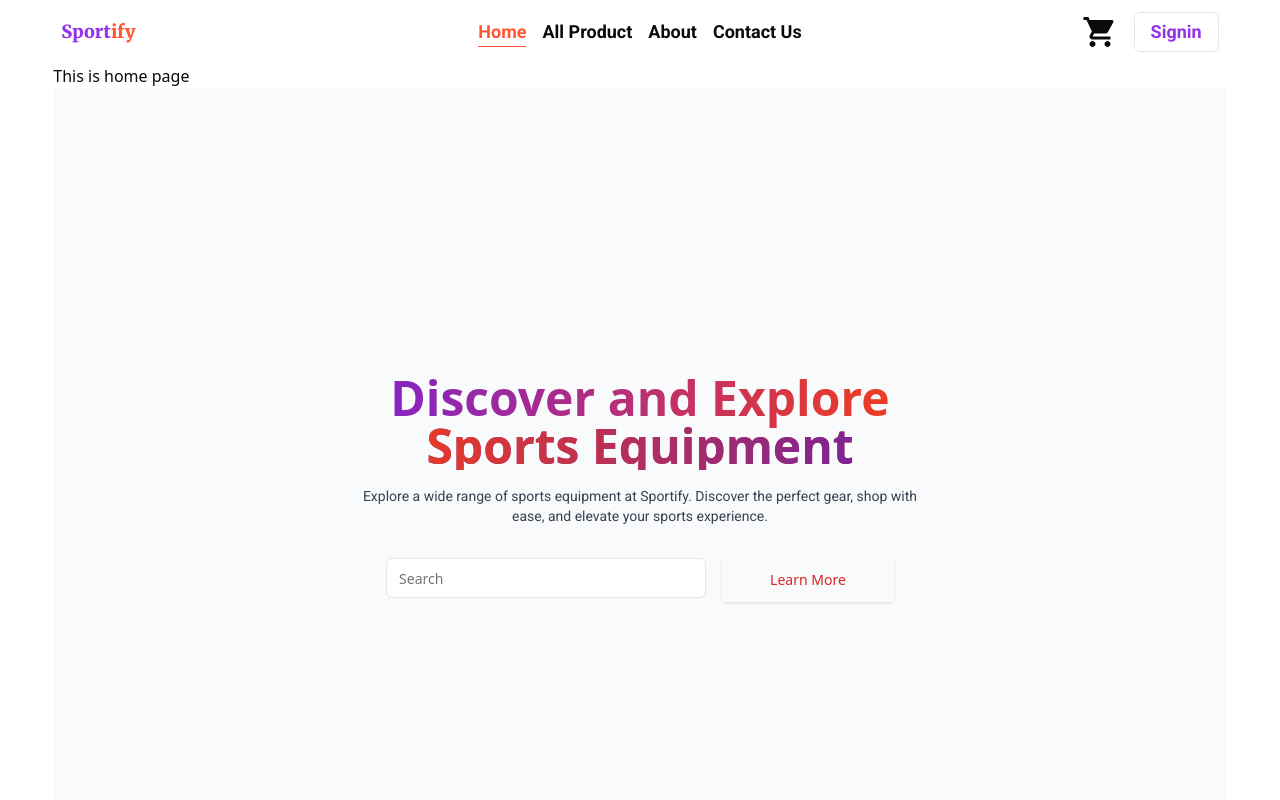
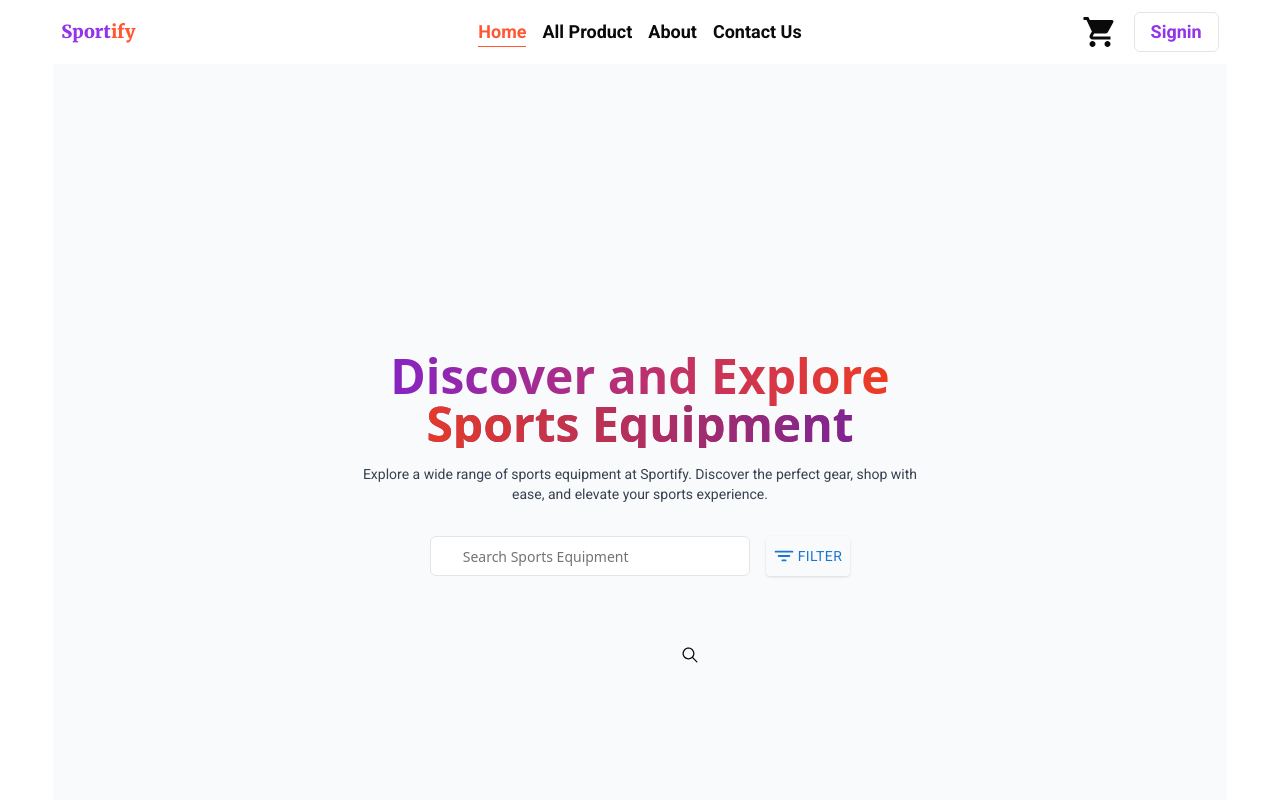
Before and after one commit to Nazrul144/Sportify, a Next.js app: page /home in a window 1280 px wide. Shown: the top 800 px of the page. Built offline with nearby package versions, Linux system fonts and the light colour scheme.

Commit message:
Search icon added

```diff
--- a/src/components/Footer.jsx
+++ b/src/components/Footer.jsx
@@ -137,7 +137,7 @@ const Footer = () => {
               </Link>
             </li>
 
-            <li>
+            {/* <li>
               <Link href="#" rel="noreferrer" target="_blank" className="text-gray-300 transition hover:text-gray-300/75">
                 <span className="sr-only">Dribbble</span>
                 <svg className="size-6" fill="currentColor" viewBox="0 0 24 24" aria-hidden="true">
@@ -148,7 +148,7 @@ const Footer = () => {
                   />
                 </svg>
               </Link>
-            </li>
+            </li> */}
           </ul>
         </div>
       </footer>
--- a/src/pages/Home.jsx
+++ b/src/pages/Home.jsx
@@ -1,49 +1,13 @@
-import React from 'react';
-import { Roboto, Merriweather, Lobster } from "next/font/google";
-import { Input } from "@/components/ui/input"
-
-const lobster = Lobster({
-    weight: ["400"],
-    subsets: ["latin"],
-  });
-
-  const roboto = Roboto({
-    weight: ["400", "300"],
-    style: ["normal", "italic"],
-    subsets: ["latin"],
-  });
+import React from "react";
+import Header from "./HomePage/Header";
 
 
 const Home = () => {
-    return (
-        <div>
-           <h1>This is home page</h1>
-           <section className="bg-gray-50">
-  <div className="mx-auto max-w-screen-xl px-4 py-32 lg:flex lg:h-screen lg:items-center">
-    <div className="mx-auto max-w-xl text-center">
-      <h1 className="text-3xl font-extrabold bg-gradient-to-r from-purple-700 to-[#f63e15] bg-clip-text text-transparent sm:text-5xl">
-        Discover and Explore
-        <strong className="font-extrabold bg-gradient-to-r from-[#f63e15] to-purple-800 bg-clip-text text-transparent sm:block"> Sports Equipment </strong>
-      </h1>
-
-      <p className={`mt-4 text-sm text-gray-700 ${roboto.className}`}>
-      Explore a wide range of sports equipment at Sportify. Discover the perfect gear, shop with ease, and elevate your sports experience.
-      </p>
-
-      <div className="mt-8 flex flex-wrap justify-center gap-4 ">
-      <Input className="w-80" type="text" placeholder="Search" />
-        <a
-          className="block w-full rounded px-12 py-3 text-sm font-medium text-red-600 shadow hover:text-red-700 focus:outline-none focus:ring active:text-red-500 sm:w-auto"
-          href="#"
-        >
-          Learn More
-        </a>
-      </div>
+  return (
+    <div>
+     <Header/>
     </div>
-  </div>
-</section>
-        </div>
-    );
-}
+  );
+};
 
 export default Home;
--- /dev/null
+++ b/src/pages/HomePage/Header.jsx
@@ -0,0 +1,62 @@
+import React from 'react';
+import { Roboto, Merriweather, Lobster } from "next/font/google";
+import { Input } from "@/components/ui/input";
+import { Button } from "@mui/material";
+import { IoFilter } from "react-icons/io5";
+import { IoIosSearch } from "react-icons/io";
+
+const lobster = Lobster({
+  weight: ["400"],
+  subsets: ["latin"],
+});
+
+const roboto = Roboto({
+  weight: ["400", "300"],
+  style: ["normal", "italic"],
+  subsets: ["latin"],
+});
+
+
+
+const Header = () => {
+    return (
+        <div>
+             <section className="bg-gray-50">
+        <div className="mx-auto max-w-screen-xl px-4 py-20 lg:flex lg:h-screen lg:items-center">
+          <div className="mx-auto max-w-xl text-center">
+            <h1 className="text-3xl font-extrabold bg-gradient-to-r from-purple-700 to-[#f63e15] bg-clip-text text-transparent sm:text-5xl">
+              Discover and Explore
+              <strong className="font-extrabold bg-gradient-to-r from-[#f63e15] to-purple-800 bg-clip-text text-transparent sm:block">
+                {" "}
+                Sports Equipment{" "}
+              </strong>
+            </h1>
+
+            <p className={`mt-4 text-sm text-gray-700 ${roboto.className}`}>
+              Explore a wide range of sports equipment at Sportify. Discover the perfect gear, shop with ease, and elevate your
+              sports experience.
+            </p>
+
+            <div className="mt-8 flex flex-wrap justify-center gap-4 ">
+              <Input className="w-80 relative px-6 lg:px-8" type="text" placeholder="Search Sports Equipment" />
+              <IoIosSearch className='absolute text-xl lg:top-[645px] lg:left-[680px] left-10 top-[420px]'  />
+              <Button
+                href="#"
+                className="block w-full rounded px-6 py-2 text-sm font-medium text-black shadow hover:text-purple-700 focus:outline-none focus:ring active:text-red-500 sm:w-auto"
+              >
+                <div className="flex items-center gap-1">
+                  <h1>
+                    <IoFilter className="text-xl" />
+                  </h1>
+                  <h1>Filter</h1>
+                </div>
+              </Button>
+            </div>
+          </div>
+        </div>
+      </section>
+        </div>
+    );
+}
+
+export default Header;
```
